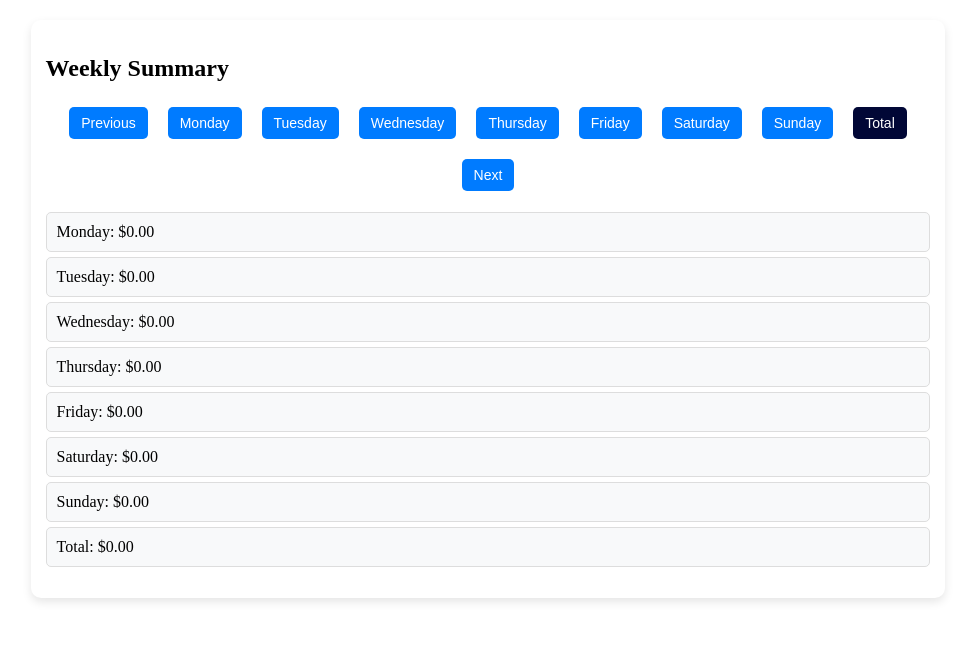
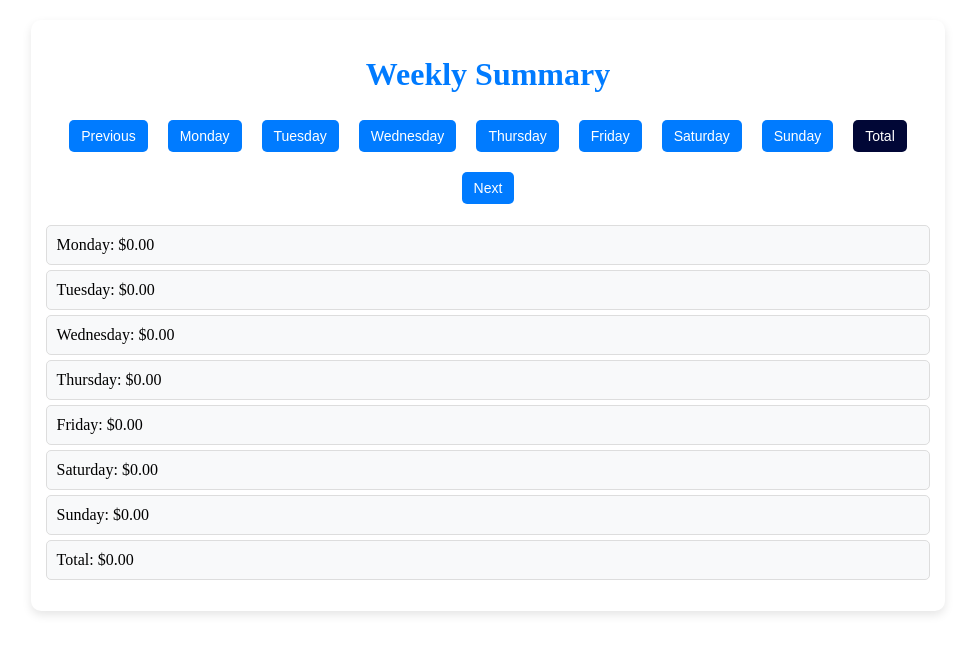
Before and after one commit to VoinaRares/expense-tracker, an Angular app: page /Total in a window 1280 px wide. Shown: the top 654 px of the page, without its empty margins (152-1127 px from the left). Built offline with nearby package versions, Linux system fonts and the light colour scheme.

Commit message:
Change summary header from h2 to h1 for improved hierarchy

```diff
--- a/src/app/summary/summary.component.html
+++ b/src/app/summary/summary.component.html
@@ -1,5 +1,5 @@
 <div>
-  <h2>Weekly Summary</h2>
+  <h1>Weekly Summary</h1>
   <app-day-selector
   [currentDay]="expenseService.currentDay"
   (daySelected)="expenseService.selectDay($event)"
```
